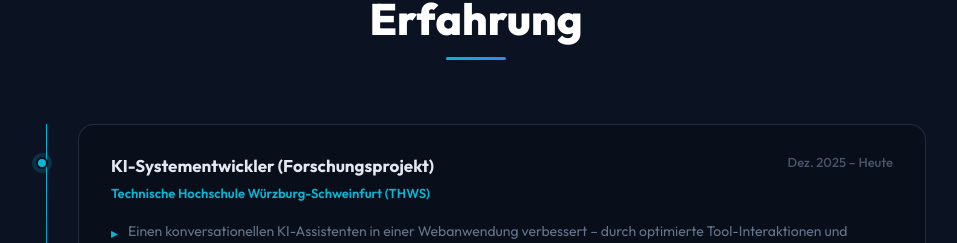
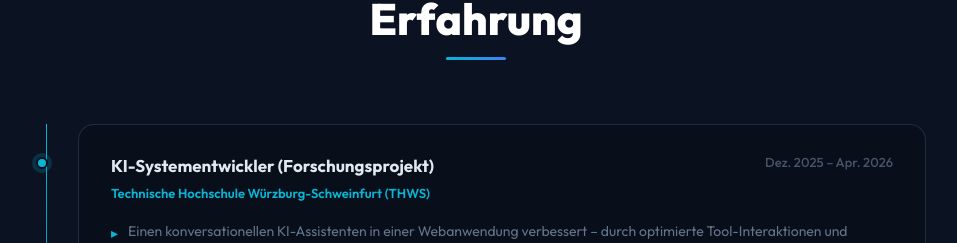
Before and after one commit to anwar-prog/zahir-portfolio, a React (Vite) app: page / in a window 1280 px wide. Shown: the part 1785-2028 px from the top of the page, without its empty margins (164-1121 px from the left). Built offline with nearby package versions, Linux system fonts and the light colour scheme.

Commit message:
Update THWS role working month

```diff
--- a/src/App.jsx
+++ b/src/App.jsx
@@ -232,7 +232,7 @@ const translations = {
       {
         role: "AI Systems Developer (Research Project)",
         company: "Technische Hochschule Würzburg-Schweinfurt (THWS)",
-        period: "Dec 2025 – Present",
+        period: "Dec 2025 – Apr 2026",
         points: [
           "Enhanced a conversational AI assistant within a web application by improving tool interactions and assistant prompt configuration for reliable calendar automation.",
           "Designed and implemented four AI tool interfaces for calendar management (create, check, update, delete events) by defining tool schemas and connecting backend APIs using Node.js and REST.",
@@ -467,7 +467,7 @@ const translations = {
       {
         role: "KI-Systementwickler (Forschungsprojekt)",
         company: "Technische Hochschule Würzburg-Schweinfurt (THWS)",
-        period: "Dez. 2025 – Heute",
+        period: "Dez. 2025 – Apr. 2026",
         points: [
           "Einen konversationellen KI-Assistenten in einer Webanwendung verbessert – durch optimierte Tool-Interaktionen und Prompt-Konfiguration für zuverlässige Kalenderautomatisierung.",
           "Vier KI-Tool-Schnittstellen für die Kalenderverwaltung (Erstellen, Prüfen, Aktualisieren, Löschen von Terminen) entwickelt – durch Definition von Tool-Schemas und Anbindung von Backend-APIs mit Node.js und REST.",
```
